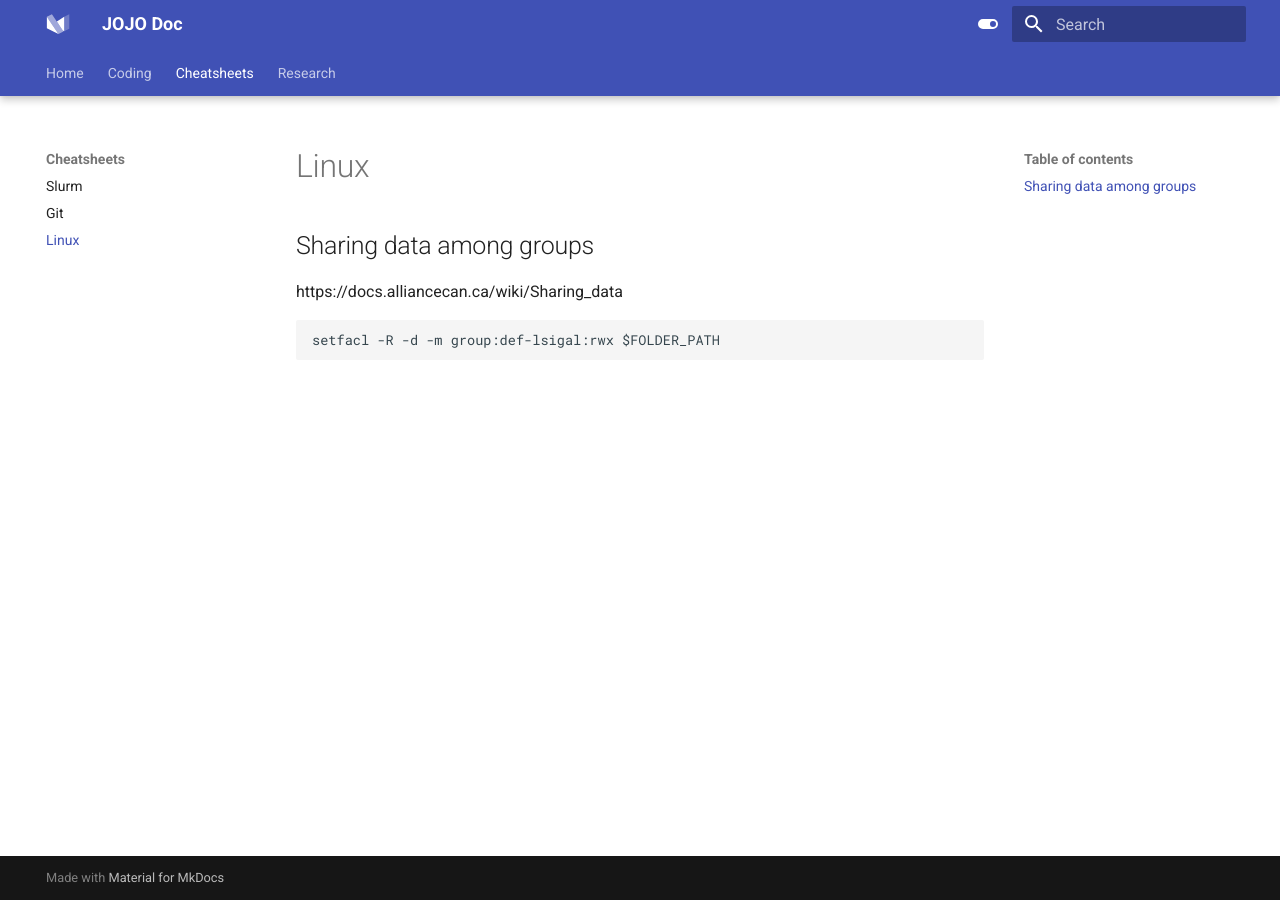
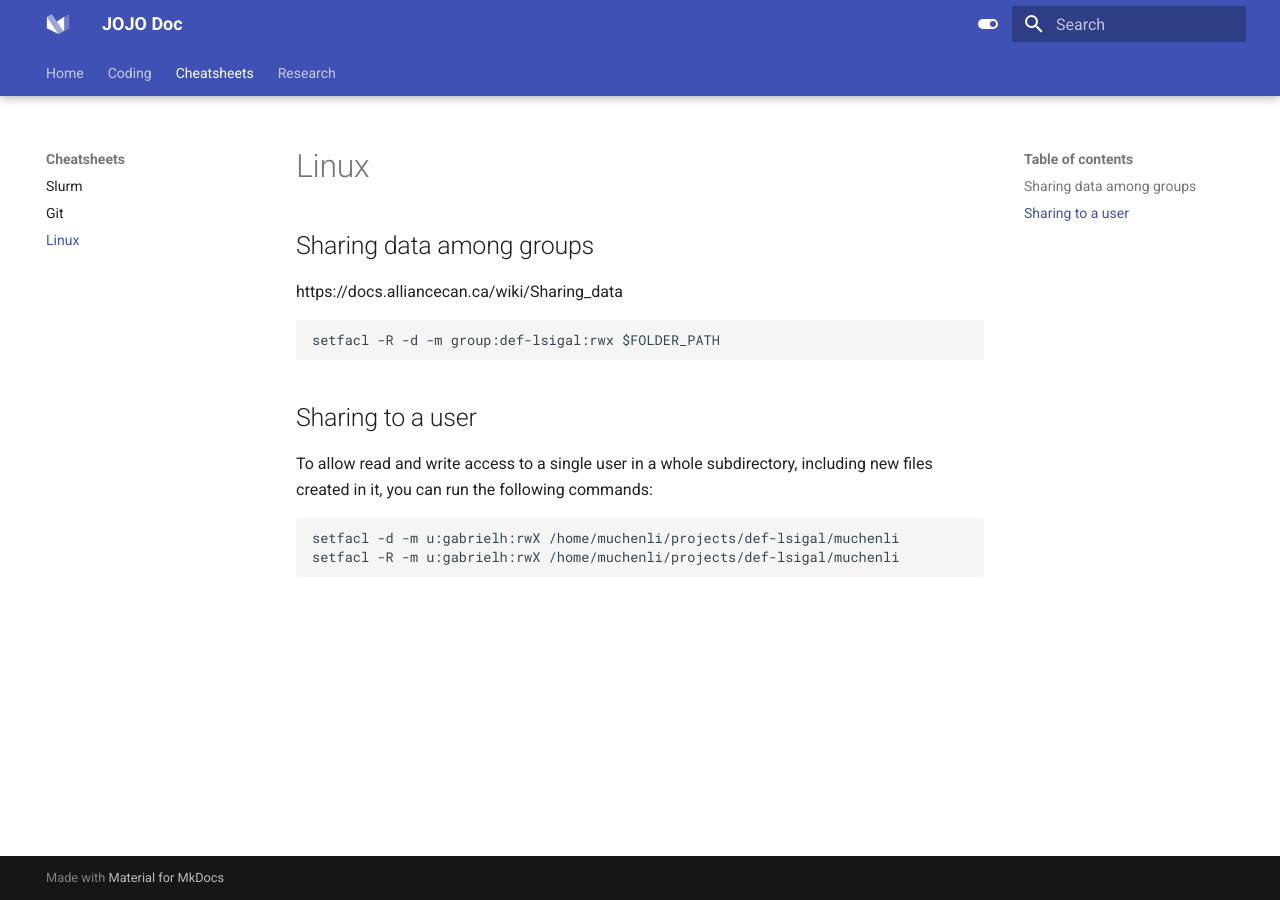
Before and after one commit to jojoml/jojodoc, an MkDocs documentation site: the page built from docs/coding/cheatsheets/linux.md, in a window 1280 px wide. Built offline with MkDocs 1.6.1 and Material for MkDocs 9.7.7, drawn with Linux system fonts in a browser that asks for light colours.

Commit message:
Update linux.md

````diff
--- a/docs/coding/cheatsheets/linux.md
+++ b/docs/coding/cheatsheets/linux.md
@@ -3,3 +3,11 @@ https://docs.alliancecan.ca/wiki/Sharing_data
 ```
 setfacl -R -d -m group:def-lsigal:rwx $FOLDER_PATH
 ```
+
+## Sharing to a user
+To allow read and write access to a single user in a whole subdirectory, including new files created in it, you can run the following commands:
+
+```
+setfacl -d -m u:gabrielh:rwX /home/muchenli/projects/def-lsigal/muchenli
+setfacl -R -m u:gabrielh:rwX /home/muchenli/projects/def-lsigal/muchenli
+```
````
